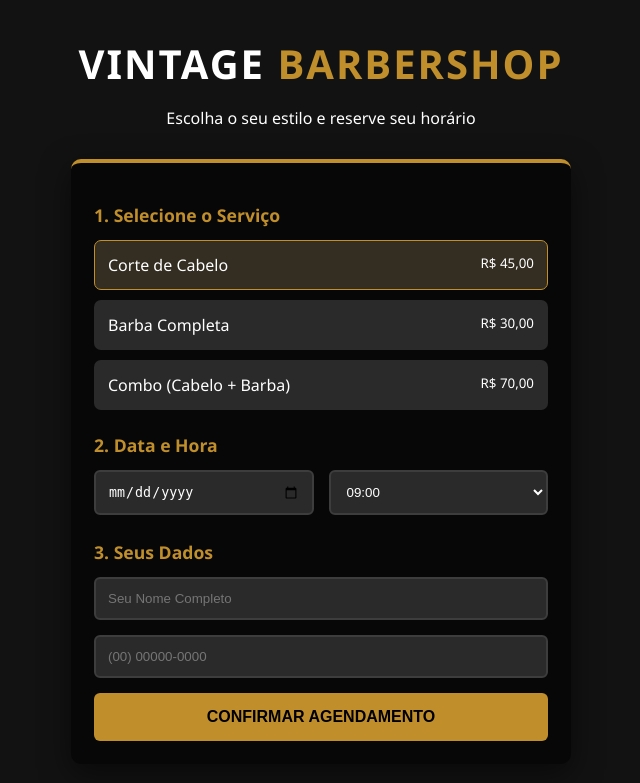
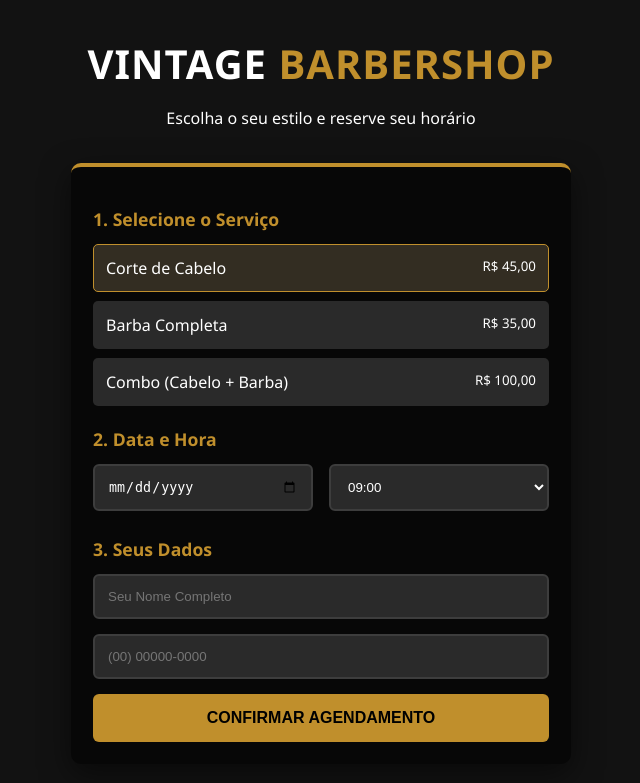
Before and after one commit to Kaiokrauss/sistema-barbearia-2026-brunex, a PHP site: page / in a window 1280 px wide. Shown: the top 783 px of the page, without its empty margins (319-959 px from the left). Run offline with PHP 8.4, Linux system fonts and the light colour scheme.

Commit message:
ajustes feitos

```diff
--- a/index.html
+++ b/index.html
@@ -28,14 +28,14 @@
                         <input type="radio" name="service" value="barba">
                         <div class="card-content">
                             <span>Barba Completa</span>
-                            <small>R$ 30,00</small>
+                            <small>R$ 35,00</small>
                         </div>
                     </label>
                     <label class="option-item">
                         <input type="radio" name="service" value="combo">
                         <div class="card-content">
                             <span>Combo (Cabelo + Barba)</span>
-                            <small>R$ 70,00</small>
+                            <small>R$ 100,00</small>
                         </div>
                     </label>
                 </div>
@@ -50,7 +50,11 @@
                         <option value="10:00">10:00</option>
                         <option value="14:00">14:00</option>
                         <option value="16:00">16:00</option>
-                        <option value="16:00">17:30</option>
+                        <option value="17:00">17:30</option>
+                        <option value="18:00">18:00</option>
+                         <option value="19:00">19:00</option>
+                          <option value="20:00">20:00</option>
+                           <option value="21:00">21:00</option>
                     </select>
                 </div>
             </section>
--- a/style.css
+++ b/style.css
@@ -20,19 +20,19 @@ body {
 .container {
     width: 100%;
     max-width: 500px;
-    padding: 20px;
+    padding: 19px;
 }
 
 header {
     text-align: center;
-    margin-bottom: 30px;
+    margin-bottom: 34px;
 }
 
 header h1 {
     font-size: 2.5rem;
     margin: 0;
     text-transform: uppercase;
-    letter-spacing: 2px;
+    letter-spacing: 1px;
 }
 
 header h1 span {
@@ -41,7 +41,7 @@ header h1 span {
 
 .booking-card {
     background: var(--card-bg);
-    padding: 23px;
+    padding: 22px;
     border-radius: 10px;
     box-shadow: 0 10px 30px rgba(0,0,0,0.5);
     border-top: 4px solid var(--primary);
@@ -57,8 +57,8 @@ h3 {
 .options {
     display: flex;
     flex-direction: column;
-    gap: 10px;
-    margin-bottom: 23px;
+    gap: 9px;
+    margin-bottom: 21px;
 }
 
 .option-item {
@@ -71,8 +71,8 @@ h3 {
 
 .card-content {
     background: #2a2a2a;
-    padding: 13px;
-    border-radius: 7px;
+    padding: 12px;
+    border-radius: 5px;
     display: flex;
     justify-content: space-between;
     transition: 0.3s;
@@ -88,8 +88,8 @@ h3 {
 .inputs {
     display: grid;
     grid-template-columns: 1fr 1fr;
-    gap: 15px;
-    margin-bottom: 25px;
+    gap: 16px;
+    margin-bottom: 26px;
 }
 
 input[type="date"],
@@ -97,7 +97,7 @@ input[type="text"],
 input[type="tel"],
 select {
     width: 100%;
-    padding: 12px;
+    padding: 13px;
     background: #2a2a2a;
     border: 2px solid #3d3d3d;
     color: white;
```
